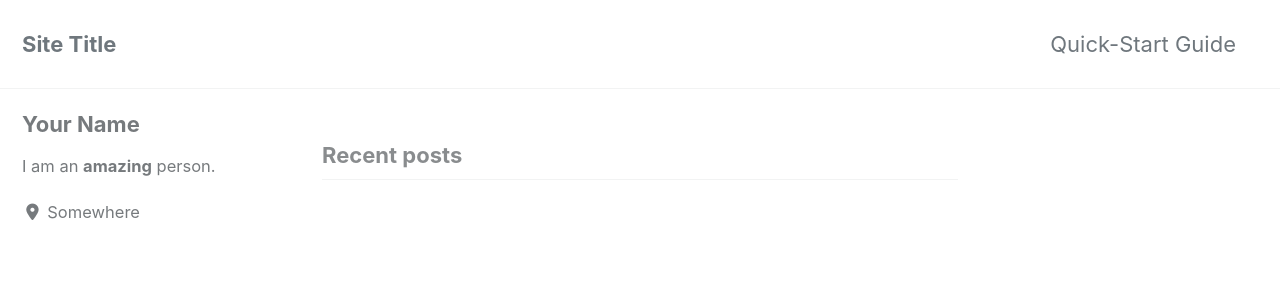
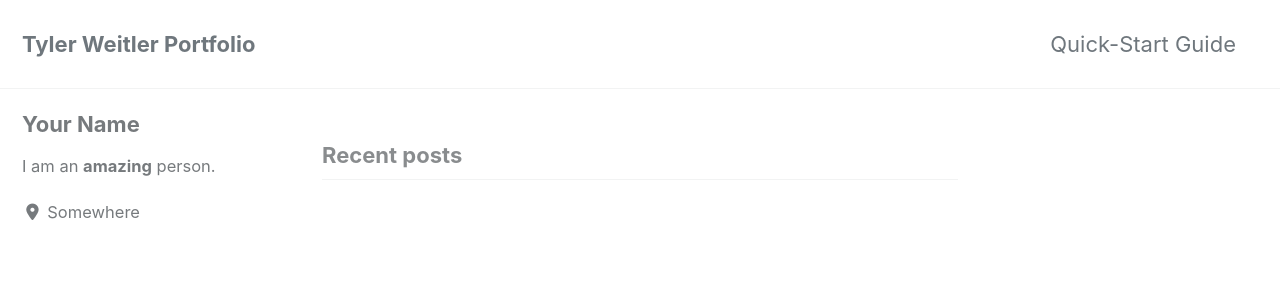
Before and after one commit to WeitlerT/WeitlerT.github.io, a Jekyll site: the page built from index.html, in a window 1280 px wide and 900 px high. Shown: the top 300 px of the window. Built offline with Jekyll 4.4.1, drawn with Linux system fonts in a browser that asks for light colours; cached includes are drawn as plain includes; nearby versions of some CDN libraries; the list of posts is cut into pages by our own code.

Commit message:
Update _config.yml

```diff
--- a/_config.yml
+++ b/_config.yml
@@ -16,7 +16,7 @@ minimal_mistakes_skin    : "default" # "air", "aqua", "contrast", "dark", "dirt"
 
 # Site Settings
 locale                   : "en-US"
-title                    : "Site Title"
+title                    : "Tyler Weitler Portfolio"
 title_separator          : "-"
 subtitle                 : # site tagline that appears below site title in masthead
 name                     : "Your Name"
```
